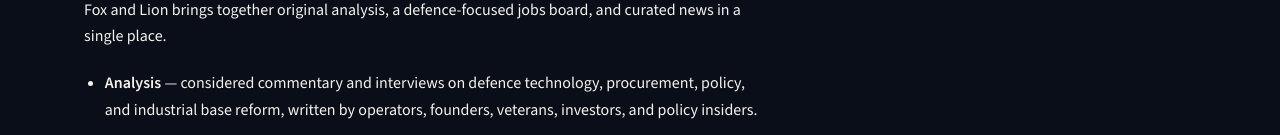
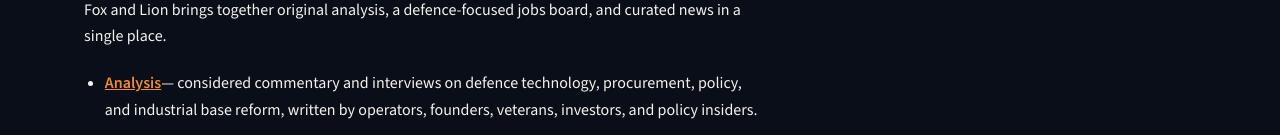
Before and after one commit to suki-builds/fox-and-lion, a Next.js app: page /about in a window 1280 px wide. Shown: the part 801-936 px from the top of the page. Built offline with nearby package versions, Linux system fonts and the light colour scheme; no server answers.

Commit message:
Fix formatting for Analysis link in about page

```diff
--- a/app/(public)/about/page.js
+++ b/app/(public)/about/page.js
@@ -40,7 +40,9 @@
         </p>
         <ul>
           <li>
-            <strong>Analysis</strong> &mdash; considered commentary and interviews on
+            {' '}
+           <Link href="/analysis"><strong>Analysis</strong></Link>
+             &mdash; considered commentary and interviews on
             defence technology, procurement, policy, and industrial base reform, written
             by operators, founders, veterans, investors, and policy insiders.
           </li>
```
